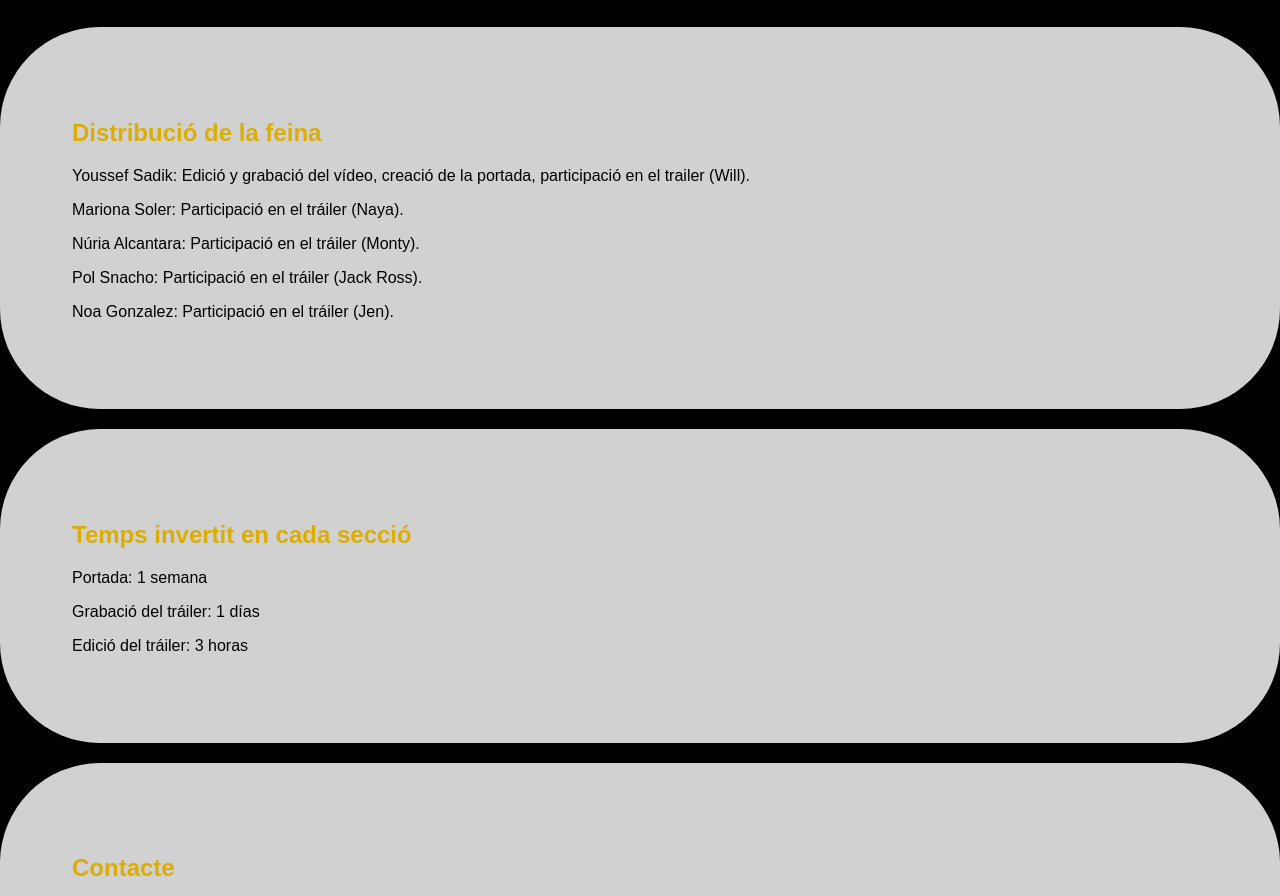
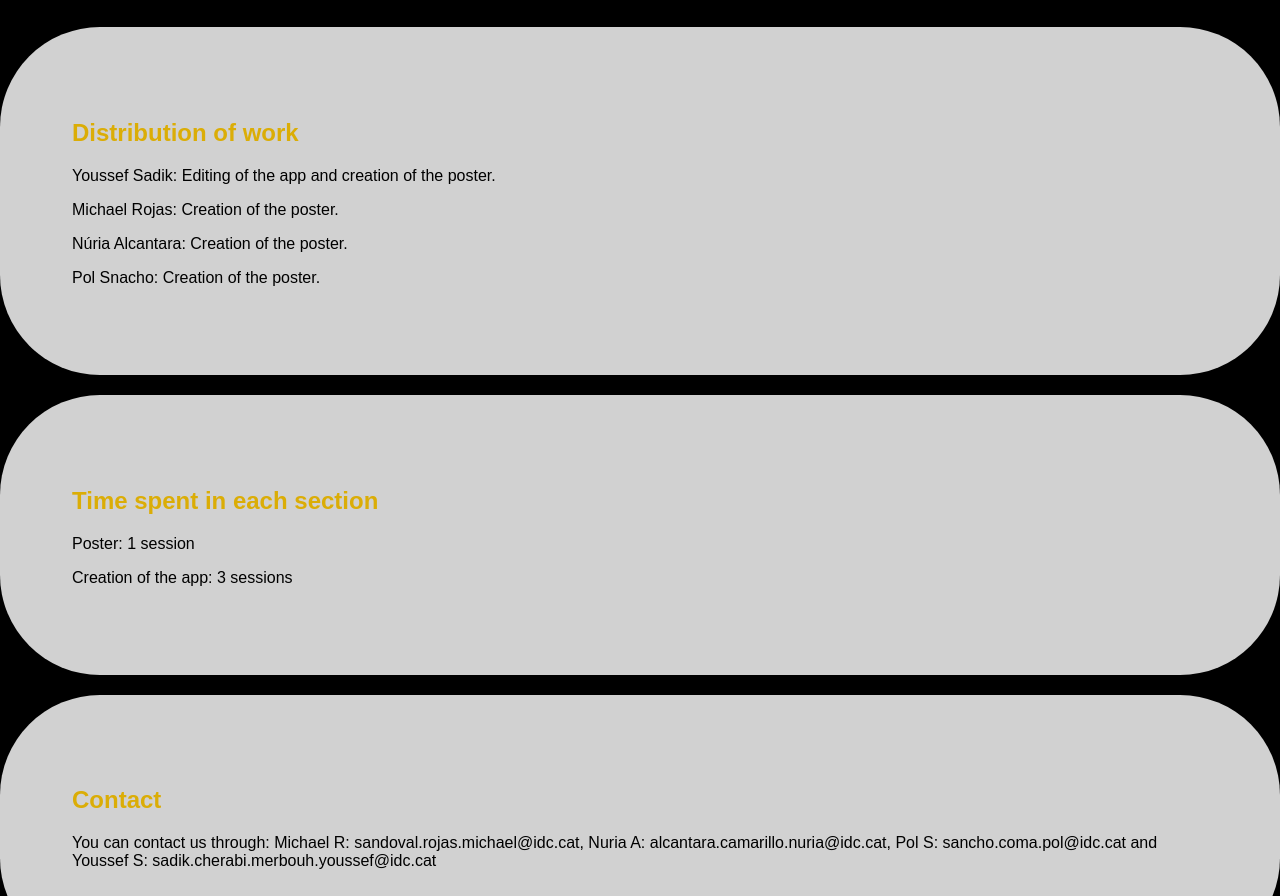
Before and after one commit to ZiuXGG/T_N_E_B_4, a plain HTML site: page Mas informacion/principal.html in a window 1280 px wide. Shown: the part 158-1054 px from the top of the page. Drawn offline with Linux system fonts and the light colour scheme.

Commit message:
Update principal.html

```diff
--- a/Mas informacion/principal.html
+++ b/Mas informacion/principal.html
@@ -127,35 +127,33 @@ button {
 
   <button><a href="https://ziuxgg.github.io/T_N_E_B_4/" id="btnInicio"><i class="fas fa-house"></i></a></button>
 <header>
-  <h1>Més informació</h1>
-  <p>Mariona Soler, Núria Alcantara, Pol sancho, Noa Gonzalez i Youssef Sadik</p>
+  <h1>More information</h1>
+  <p>Michael Rojas, Núria Alcantara, Pol sancho and Youssef Sadik</p>
 </header>
 
 
 </section>
 
 <section id="acerca-de-mi">
-  <h2>Distribució de la feina</h2>
-  <p>Youssef Sadik: Edició y grabació del vídeo, creació de la portada, participació en el trailer (Will).</p>
-  <p>Mariona Soler: Participació en el tráiler (Naya).</p>
-  <p>Núria Alcantara: Participació en el tráiler (Monty).</p>
-  <p>Pol Snacho: Participació en el tráiler (Jack Ross).</p>
-  <p>Noa Gonzalez: Participació en el tráiler (Jen).</p>
+  <h2>Distribution of work</h2>
+  <p>Youssef Sadik: Editing of the app and creation of the poster.</p>
+  <p>Michael Rojas: Creation of the poster.</p>
+  <p>Núria Alcantara: Creation of the poster.</p>
+  <p>Pol Snacho: Creation of the poster.</p>
 </section>
 
 <section id="habilidades">
-  <h2>Temps invertit en cada secció</h2>
+  <h2>Time spent in each section</h2>
   <ul>
-    <p>Portada: 1 semana</p>
-    <p>Grabació del tráiler: 1 días</p>
-    <p>Edició del tráiler: 3 horas</p>
+    <p>Poster: 1 session</p>
+    <p>Creation of the app: 3 sessions</p>
     <p></p>
   </ul>
 </section>
 
 <section id="contacto">
-  <h2>Contacte</h2>
-  <p>Pots contactar-me a traves de: <a href="https://mail.google.com/mail/u/1/#inbox?compose=DmwnWrRrlJBzHBwRXRdZWnDkwBngQCKpCwQrTQDHnRPHdPqTBxLfGQNxZSJTPkMVHhMxQWnPqtzB"><i class="fa-solid fa-envelope"> YOUSSEF S</i></button></a>  |  <a href="https://mail.google.com/mail/u/1/#search/vaque.yaca.laia%40idc.cat?compose=new"><i class="fa-solid fa-envelope"> MARIONA S</i></a>  |  <a href="https://mail.google.com/mail/u/1/#inbox?compose=jrjtXRFZfrpVzWTmwhcXMWJDmQHlHfbKkHbzmhsTJlxMSkkHQmZdhrsFHglWLPdWntQSwLSJ"><i class="fa-solid fa-envelope"> NÚRIA A</i></a>  | <a href="https://mail.google.com/mail/u/1/#search/arago.canal.savina%40idc.cat?compose=new"><i class="fa-solid fa-envelope"> POL S</i></a>  |  <a href="https://mail.google.com/mail/u/1/?ogbl#inbox?compose=CllgCJfmrDVKPPTDKbsFLcXhhKrgFLWqDMBNjSJTcbThXfNPflmqnQWMRrNtZHjNjsSspmqcTbq"><i class="fa-solid fa-envelope"> NOA G</i></a>
+  <h2>Contact</h2>
+  <p>You can contact us through: Michael R: sandoval.rojas.michael@idc.cat, Nuria A: alcantara.camarillo.nuria@idc.cat, Pol S: sancho.coma.pol@idc.cat and Youssef S: sadik.cherabi.merbouh.youssef@idc.cat </a>
 
 </body>
 </html>
```
